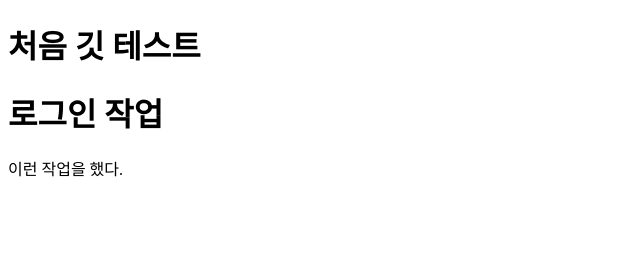
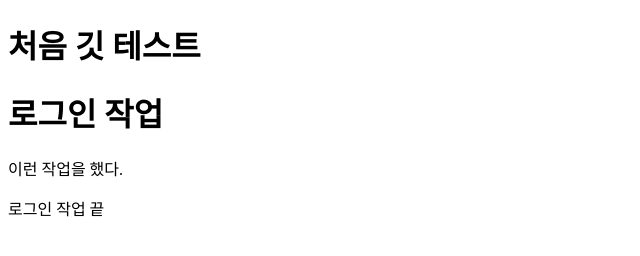
Before and after one commit to KwonSungju/201027, a plain HTML site: page index.html in a window 1280 px wide. Shown: the whole page, without its empty margins (0-640 px from the left). Drawn offline with Linux system fonts and the light colour scheme.

Commit message:
로그인완료

```diff
--- a/index.html
+++ b/index.html
@@ -10,5 +10,6 @@
     <h1>처음 깃 테스트</h1>
     <h1>로그인 작업</h1>
     <p>이런 작업을 했다.</p>
+    <p>로그인 작업 끝</p>
 </body>
 </html>
```
